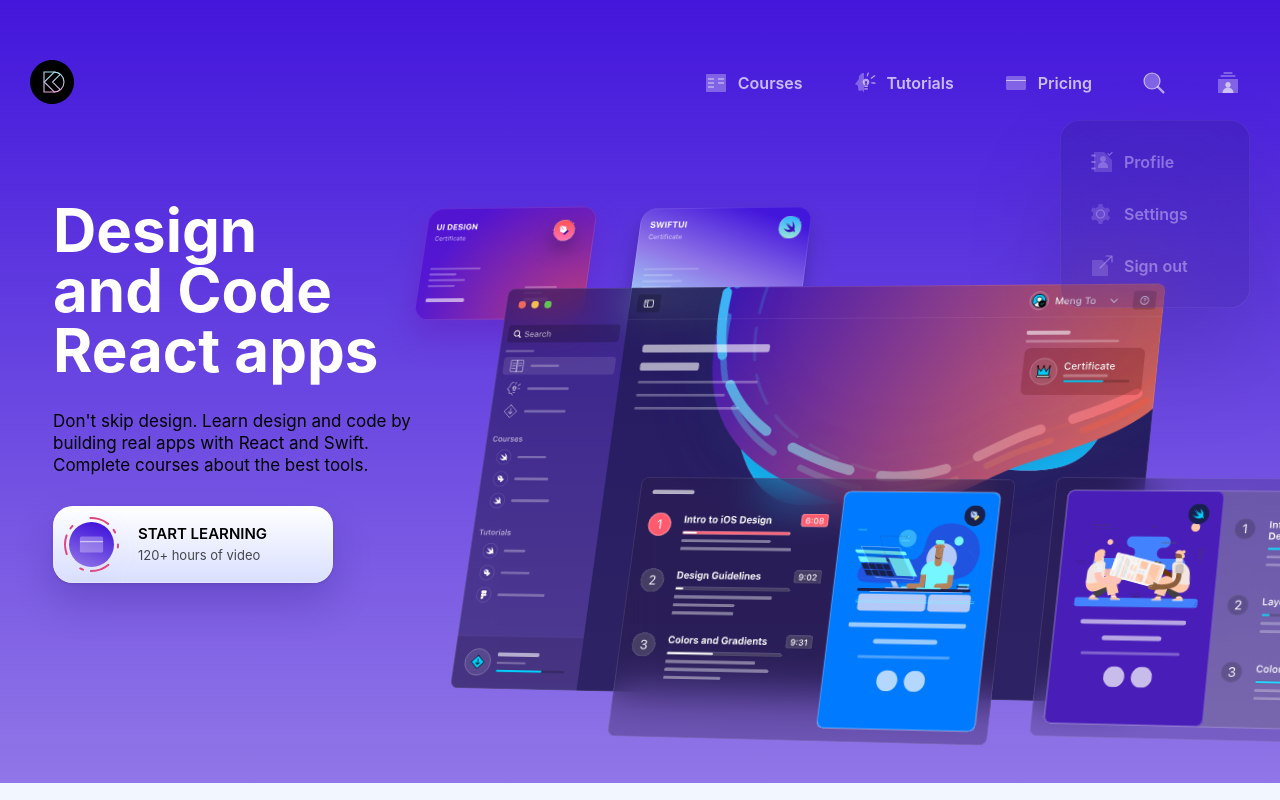
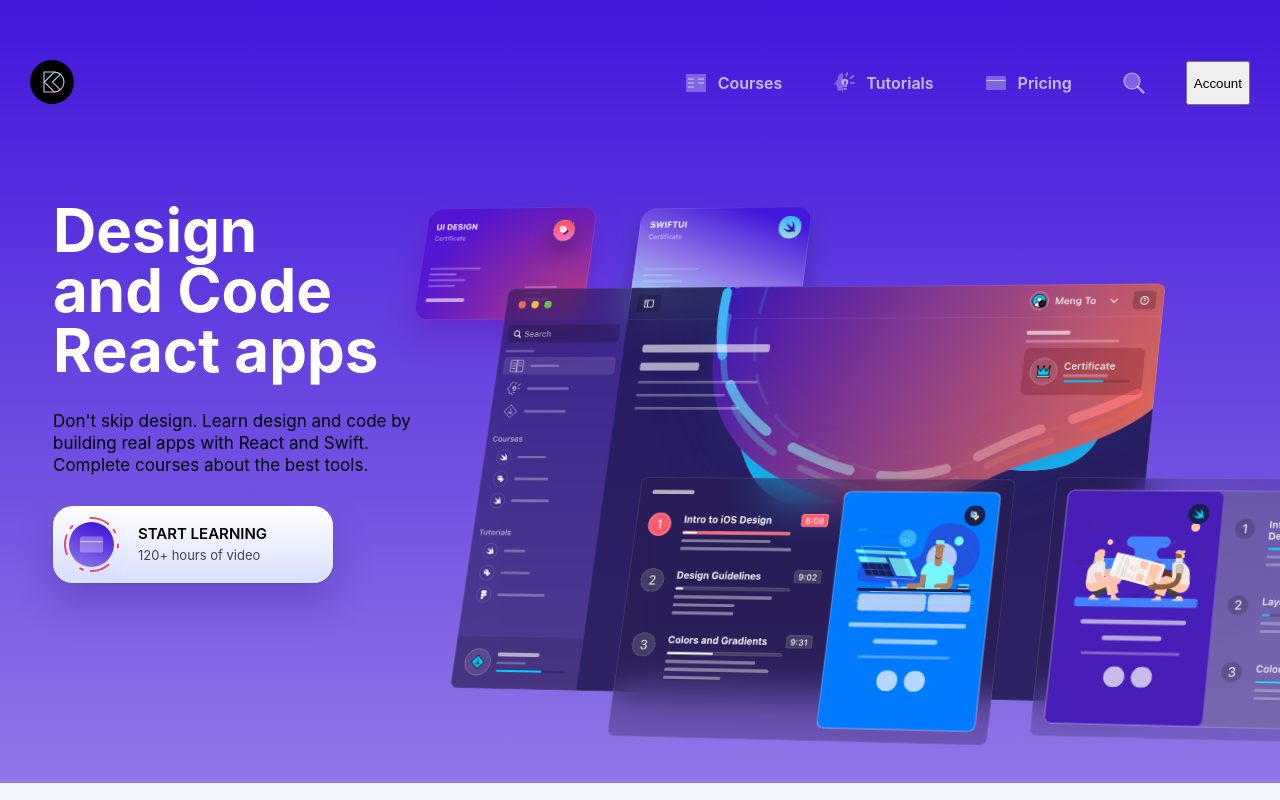
Before and after one commit to SyedJunaidNisar/Gatsby-App, a Gatsby site: page / in a window 1280 px wide. Built offline with nearby package versions, Linux system fonts and the light colour scheme; Gatsby itself is replaced by a stand-in of ours.

Commit message:
tooltip button transition

```diff
--- a/src/components/layout/Header.js
+++ b/src/components/layout/Header.js
@@ -1,22 +1,28 @@
 import { Link } from "gatsby"
-import React from "react"
+import React, { useState } from "react"
 import styled from "styled-components"
 import { menuData } from "../../data/menuData"
 import MenuButton from "../buttons/MenuButton"
 import MenuTooltip from "../tooltips/MenuTooltips"
 
 export default function Header() {
+  const [isOpen, setIsOpen] = useState(false)
+
   return (
     <Wrapper>
       <Link to="/">
         <img src="/images/logos/logo.svg" />
       </Link>
       <MenuWrapper count={menuData.length}>
-        {menuData.map((item, index) => (
-          <MenuButton item={item} key={index} />
-        ))}
+        {menuData.map((item, index) =>
+          item.link === "/account" ? (
+            <button onClick={() => setIsOpen(!isOpen)}>Account</button>
+          ) : (
+            <MenuButton item={item} key={index} />
+          )
+        )}
       </MenuWrapper>
-      <MenuTooltip />
+      <MenuTooltip isOpen={isOpen} />
     </Wrapper>
   )
 }
--- a/src/components/tooltips/MenuTooltips.js
+++ b/src/components/tooltips/MenuTooltips.js
@@ -3,13 +3,13 @@ import styled from "styled-components"
 import { tooltipData } from "../../data/menuData"
 import MenuButton from "../buttons/MenuButton"
 
-export default function MenuTooltip() {
-  const [isOpen, setIsOpen] = useState(false)
+export default function MenuTooltips(props) {
+  const { isOpen } = props
 
   return (
-    <Wrapper isOpen={isOpen} onClick={() => setIsOpen(!isOpen)}>
+    <Wrapper isOpen={isOpen}>
       {tooltipData.map((item, index) => (
-        <MenuButton key={index} item={item} />
+        <MenuButton item={item} key={index} />
       ))}
     </Wrapper>
   )
@@ -27,9 +27,15 @@ const Wrapper = styled.div`
   position: absolute;
   top: 60px;
   right: 30px;
-  opacity: ${props => (props.isOpen ? 1 : 0.5)};
+  opacity: ${props => (props.isOpen ? 1 : 0)};
   z-index: 1;
   display: grid;
   gap: 10px;
   grid-template-columns: 150px;
+  transition: 0.3s ease-in-out;
+  visibility: ${props => (props.isOpen ? "visible" : "hidden")};
+  transform: ${props =>
+    props.isOpen
+      ? "skewY(0) rotate(0) translateY(0)"
+      : "skewY(-5deg) rotate(5deg) translateY(-30px)"};
 `
```
